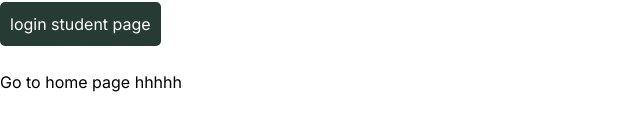
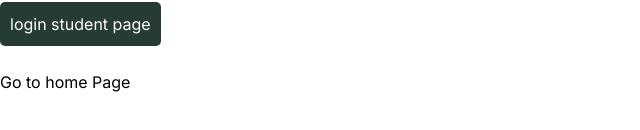
Before and after one commit to gayatrisathawane/nexttuitorials, a Next.js app: page /login in a window 1280 px wide. Shown: the part 226-356 px from the top of the page, without its empty margins (0-640 px from the left). Built offline with nearby package versions, Linux system fonts and the light colour scheme.

Commit message:
some chnges

```diff
--- a/app/login/page.js
+++ b/app/login/page.js
@@ -34,7 +34,7 @@ const login = ()=>{
             </button><br/><br/>
 
 
-            <Link href="/">Go to home page hhhhh</Link>
+            <Link href="/">Go to home Page</Link>
         </div>
     )
 }
```
Also changed, not shown: 1 other file (tests, documents, lock files or other folders).
